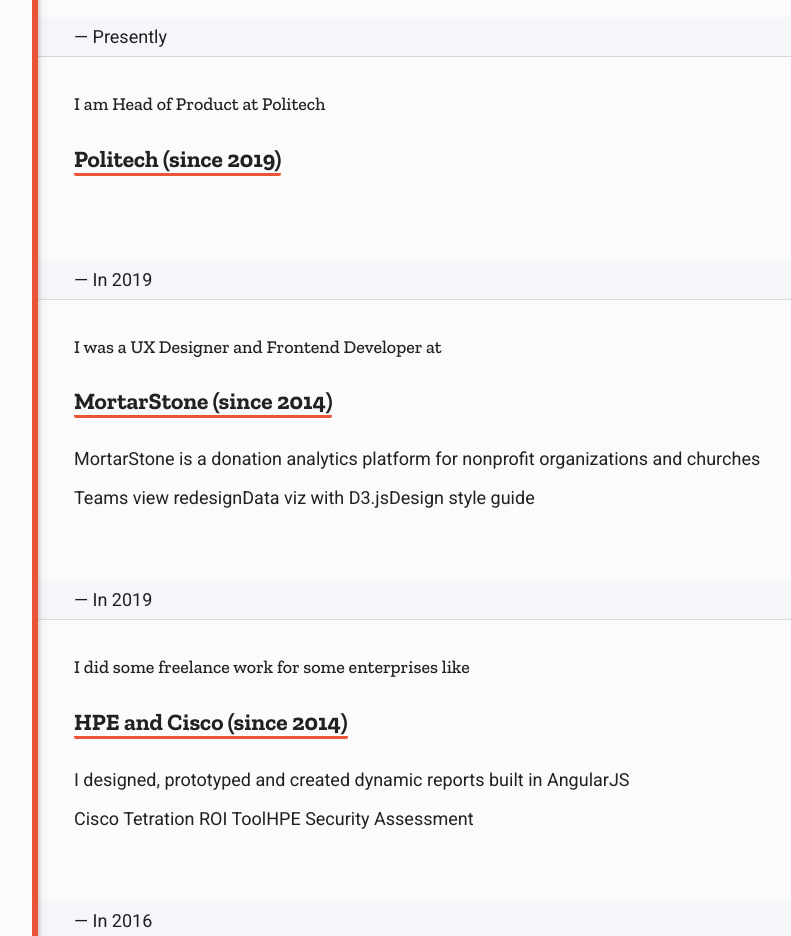
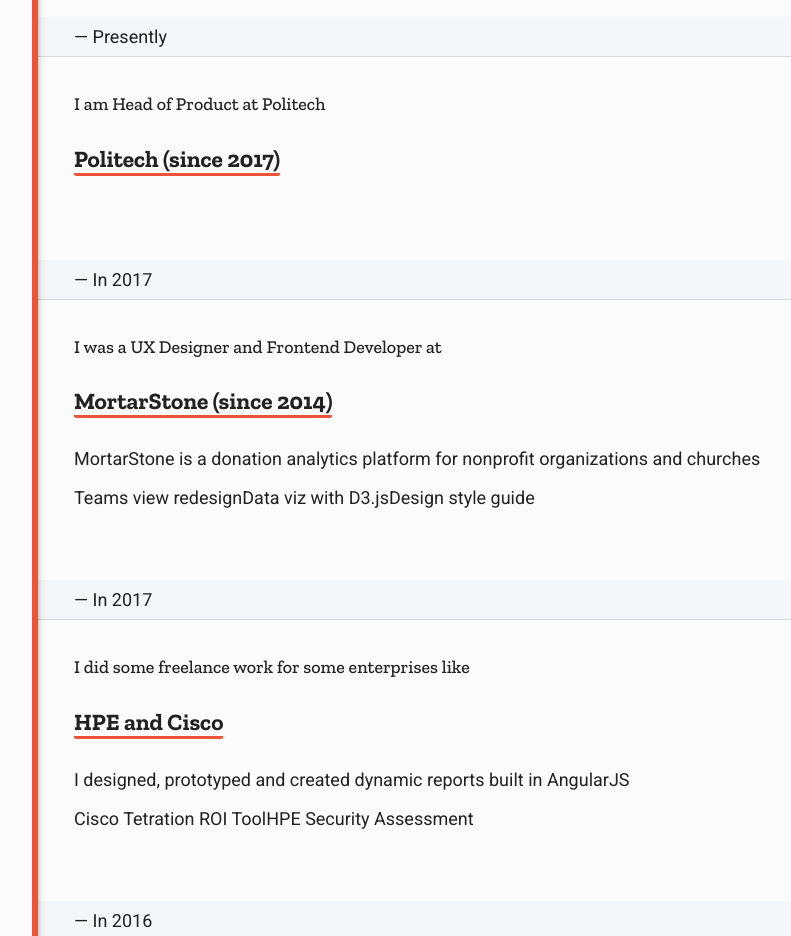
Before and after one commit to WeHateNick/nicolasocampodesign, a Next.js app: page / in a window 1280 px wide. Shown: the part 940-1876 px from the top of the page, without its empty margins (282-1073 px from the left). Built offline with nearby package versions, Linux system fonts and the light colour scheme.

Commit message:
adjustments

```diff
--- a/components/Sidebar/Sidebar.module.scss
+++ b/components/Sidebar/Sidebar.module.scss
@@ -4,7 +4,7 @@
   position: relative;
   background-color: $palette__background;
   border-right: 6px solid $palette__accent--secondary;
-  padding: 3em 0;
+  padding: 1.2em 0;
   box-shadow: $box-shadow--sidebar;
   &__list {
     padding: 0;
--- a/components/Timeline/Timeline.jsx
+++ b/components/Timeline/Timeline.jsx
@@ -6,12 +6,12 @@
     <section className={styles.timeline}>
       <TimelineItem
         endYear={false}
-        startYear={2019}
+        startYear={2017}
         intro="I am Head of Product at Politech"
         companyName="Politech"
       />
       <TimelineItem
-        endYear={2019}
+        endYear={2017}
         startYear={2014}
         intro="I was a UX Designer and Frontend Developer at"
         companyName="MortarStone"
@@ -48,8 +48,7 @@
         </div>
       </TimelineItem>
       <TimelineItem
-        endYear={2019}
-        startYear={2014}
+        endYear={2017}
         intro="I did some freelance work for some enterprises like"
         companyName="HPE and Cisco"
       >
```
